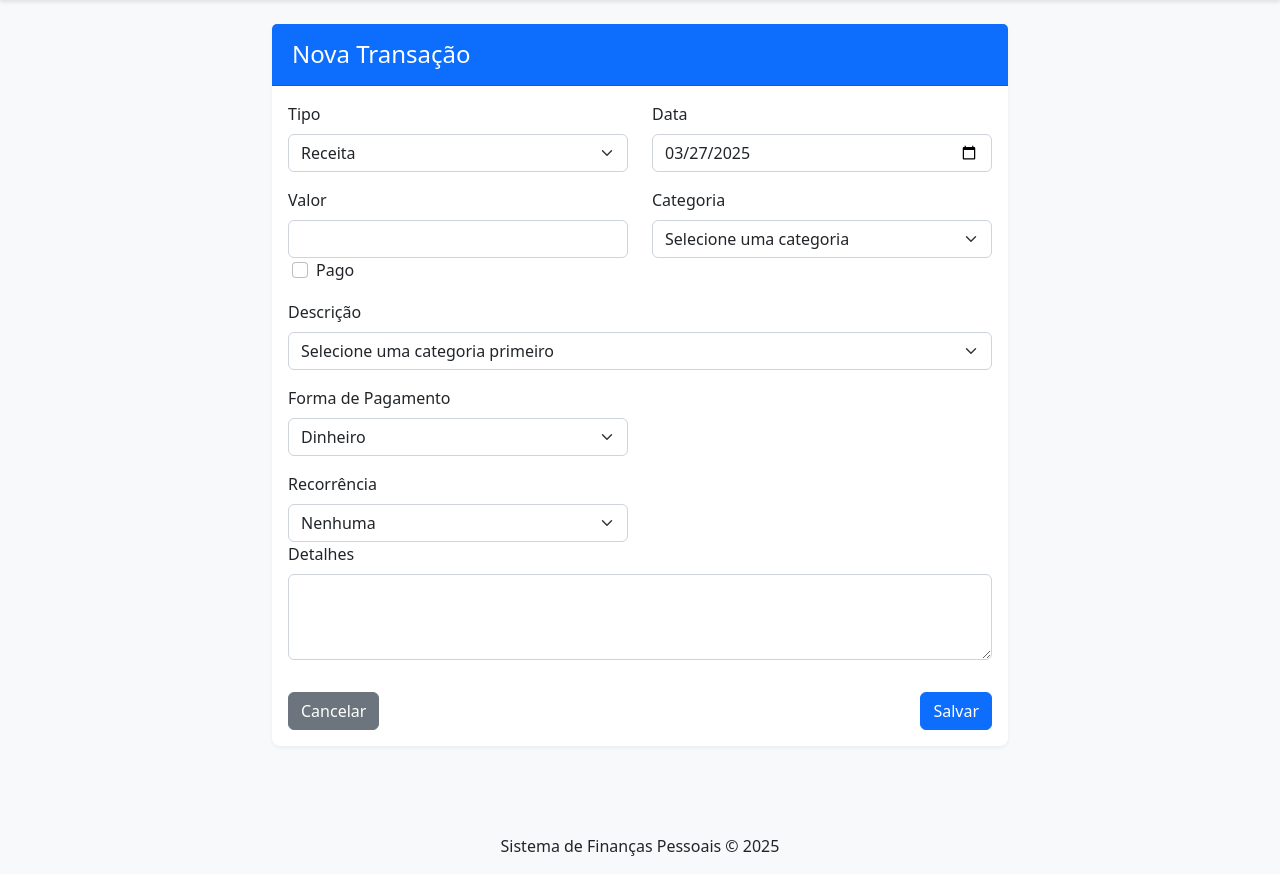
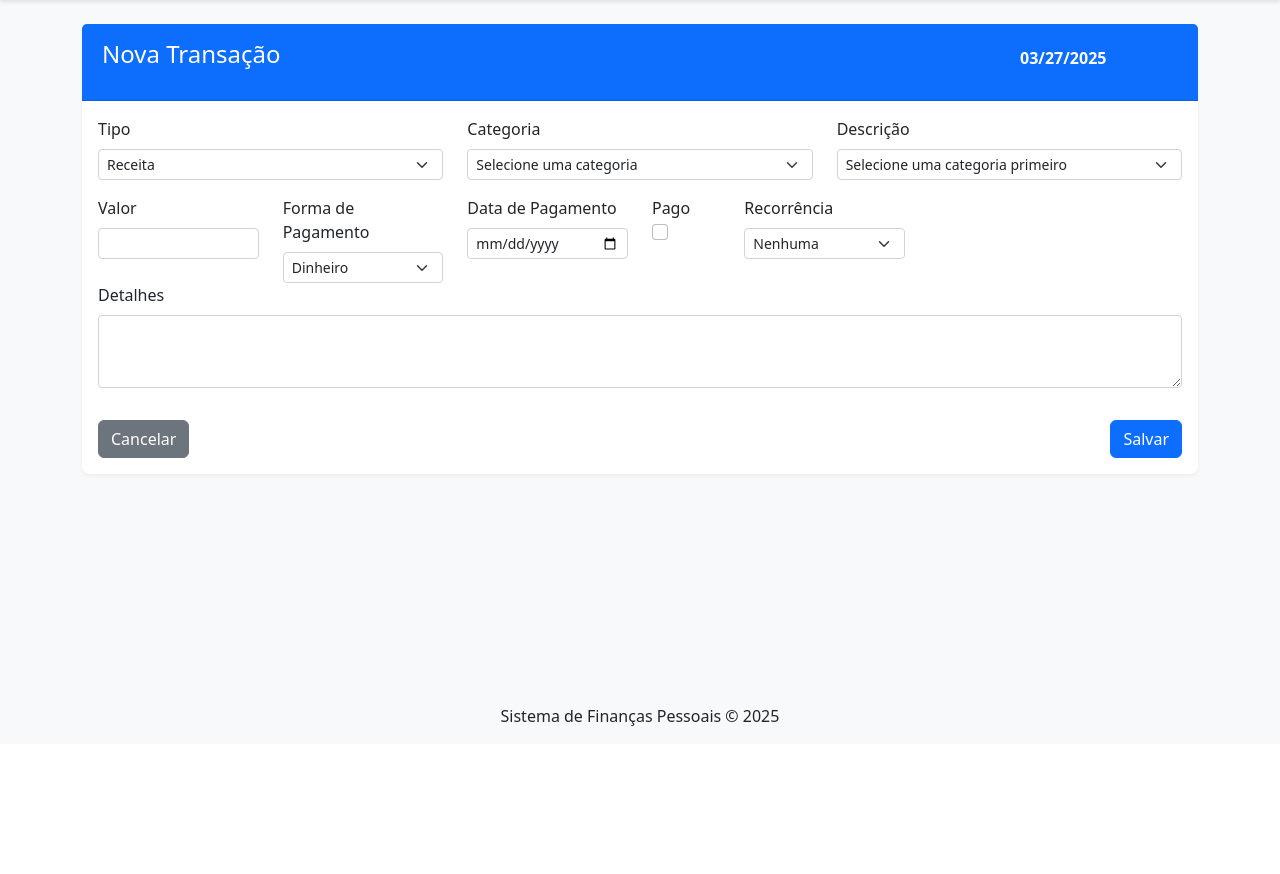
Before and after one commit to carlosalbertoprojetos/fintrack-flask-platform, a Flask app: page /transactions/add in a window 1280 px wide. Shown: the part 56-930 px from the top of the page. After the commit the page ends 782 px from the top, so only its background shows below. Run offline with Flask 3, Linux system fonts and the light colour scheme; the visitor is signed in with stand-in values (Sample User, id 1); data comes from the database, SQL or seed files in the repository; both versions use the stored data as it was after the commit.

Commit message:
layout transação

```diff
--- a/app/forms.py
+++ b/app/forms.py
@@ -90,7 +90,10 @@ class PaymentMethodForm(FlaskForm):
 
 
 class TransactionForm(FlaskForm):
-    date = DateField("Data", default=datetime.today, validators=[DataRequired()])
+    date = DateField(
+        default=datetime.today,
+        render_kw={"readonly": True, "class": "form-control transparent-white"} # Campo somente leitura
+    )
     amount = FloatField("Valor", validators=[DataRequired(), NumberRange(min=0.01)])
     type = SelectField(
         "Tipo",
@@ -102,6 +105,7 @@ class TransactionForm(FlaskForm):
     payment_method_id = SelectField(
         "Forma de Pagamento", coerce=int, validators=[Optional()]
     )
+    payment_date = DateField("Data de Pagamento", validators=[Optional()])
     paid = BooleanField("Pago", default=False)
     recurrence = SelectField(
         "Recorrência",
--- a/app/models.py
+++ b/app/models.py
@@ -82,6 +82,7 @@ class Transaction(db.Model):
 
     id = db.Column(db.Integer, primary_key=True)
     date = db.Column(db.DateTime, nullable=False, default=datetime.utcnow)
+    payment_date = db.Column(db.DateTime)
     amount = db.Column(db.Float, nullable=False)
     type = db.Column(db.String(20), nullable=False)
     paid = db.Column(db.Boolean, default=False)
--- a/app/routes.py
+++ b/app/routes.py
@@ -636,6 +636,10 @@ def edit_transaction(id):
         (pm.id, pm.name) for pm in PaymentMethod.query.all()
     ]
 
+    # Caso o campo payment_date não esteja vazio, ele será atualizado
+    if form.payment_date.data:
+        transaction.payment_date = form.payment_date.data
+
     if form.validate_on_submit():
         form.populate_obj(transaction)
         db.session.commit()
--- a/app/static/css/style.css
+++ b/app/static/css/style.css
@@ -77,3 +77,10 @@ canvas {
         font-size: 0.9rem;
     }
 }
+
+.transparent-white {
+    background-color: transparent !important;
+    color: white !important;
+    font-weight: bolder;
+    border: none;
+}
--- a/app/templates/add_transaction.html
+++ b/app/templates/add_transaction.html
@@ -4,93 +4,84 @@
 
 {% block content %}
 
-<div class="row justify-content-center">
-    <div class="col-md-8">
 <div class="card">
-            <div class="card-header bg-primary text-white">
+    <div class="card-header d-flex justify-content-between bg-primary text-white">
         <h4 class="mb-0">{% if edit %}Editar{% else %}Nova{% endif %} Transação</h4>
+        <h4>{{ form.date }}</h4>
     </div>
     <div class="card-body">
         <form method="POST" id="transactionForm">
             {{ form.hidden_tag() }}
             <div class="row mb-3">
-                        <div class="col-md-6">
+                <div class="col-md-4">
                     {{ form.type.label(class="form-label") }}
-                            {{ form.type(class="form-select", id="transactionType") }}
+                    {{ form.type(class="form-select form-select-sm", id="transactionType") }}
                     {% for error in form.type.errors %}
                     <div class="text-danger">{{ error }}</div>
                     {% endfor %}
                 </div>
-                        <div class="col-md-6">
-                            {{ form.date.label(class="form-label") }}
-                            {{ form.date(class="form-control", type="date") }}
-                            {% for error in form.date.errors %}
+                <div class="col-md-4">
+                    {{ form.category_id.label(class="form-label") }}
+                    {{ form.category_id(class="form-select form-select-sm", id="categorySelect") }}
+                    {% for error in form.category_id.errors %}
+                    <div class="text-danger">{{ error }}</div>
+                    {% endfor %}
+                </div>
+                <div class="col-md-4">
+                    {{ form.expense_id.label(class="form-label") }}
+                    {{ form.expense_id(class="form-select form-select-sm", id="expenseSelect") }}
+                    {% for error in form.expense_id.errors %}
                     <div class="text-danger">{{ error }}</div>
                     {% endfor %}
                 </div>
             </div>
 
             <div class="row mb-3">
-                        <div class="col-md-6">
+                <div class="col-md-2">
                     {{ form.amount.label(class="form-label") }}
-                            {{ form.amount(class="form-control") }}
+                    {{ form.amount(class="form-control form-control-sm") }}
                     {% for error in form.amount.errors %}
                     <div class="text-danger">{{ error }}</div>
                     {% endfor %}
                 </div>
-                        <div class="col-md-6">
-                            {{ form.category_id.label(class="form-label") }}
-                            {{ form.category_id(class="form-select", id="categorySelect") }}
-                            {% for error in form.category_id.errors %}
-                            <div class="text-danger">{{ error }}</div>
-                            {% endfor %}
-                        </div>
-                        <div class="form-check ms-3">
-                            {{ form.paid.label(class="form-check-label") }}
-                            {{ form.paid(class="form-check-input") }}
-                        </div>
-                    </div>
-
-                    <div class="col mb-3">
-                        <label for="expenseSelect" class="form-label">Descrição</label>
-                        {{ form.expense_id(class="form-select", id="expenseSelect") }}
-                    </div>
-
-                    <div class="row mb-3">
-                        <div class="col-md-6">
+                <div class="col-md-2">
                     {{ form.payment_method_id.label(class="form-label") }}
-                            {{ form.payment_method_id(class="form-select") }}
+                    {{ form.payment_method_id(class="form-select form-select-sm") }}
                     {% for error in form.payment_method_id.errors %}
                     <div class="text-danger">{{ error }}</div>
                     {% endfor %}
                 </div>
+                <div class="col-md-2">
+                    {{ form.payment_date.label(class="form-label") }}
+                    {{ form.payment_date(class="form-control form-control-sm", type="date") }}
+                    {% for error in form.payment_date.errors %}
+                    <div class="text-danger">{{ error }}</div>
+                    {% endfor %}
                 </div>
-
-                    <div class="row mb-3">
-                        <div class="col-md-6">
+                <div class="col-md-1 d-flex flex-column">
+                    {{ form.paid.label(class="form-check-label") }}
+                    {{ form.paid(class="form-check-input") }}
+                </div>
+                <div class="col-md-2">
                     {{ form.recurrence.label(class="form-label") }}
-                            {{ form.recurrence(class="form-select") }}
+                    {{ form.recurrence(class="form-select form-select-sm") }}
                     {% for error in form.recurrence.errors %}
                     <div class="text-danger">{{ error }}</div>
                     {% endfor %}
                 </div>
-
                 <div class="mb-3">
                     {{ form.details.label(class="form-label") }}
-                            {{ form.details(class="form-control", rows=3, id="details") }}
+                    {{ form.details(class="form-control form-control-sm", rows=3, id="details") }}
                     {% for error in form.details.errors %}
                     <div class="text-danger">{{ error }}</div>
                     {% endfor %}
                 </div>
-
             </div>
             <div class="d-flex justify-content-between">
                 <a href="{{ url_for('transaction.transactions') }}" class="btn btn-secondary">Cancelar</a>
                 {{ form.submit(class="btn btn-primary") }}
             </div>
         </form>
-            </div>
-        </div>
     </div>
 </div>
 
```
Also changed, not shown: app/templates/list_transactions.html (+6 -2 lines), migrations/versions/3cc49f42dc41_nova_migração.py (renamed from migrations/versions/7cd5ffdbfed3_recriando_migrações.py, +9 -13 lines), migrations/versions/d6159fe029d1_descrição_da_mudança_no_modelo.py (deleted, +0 -46 lines), instance/financas.db. Lines whose indentation alone changed are shown as unchanged.
